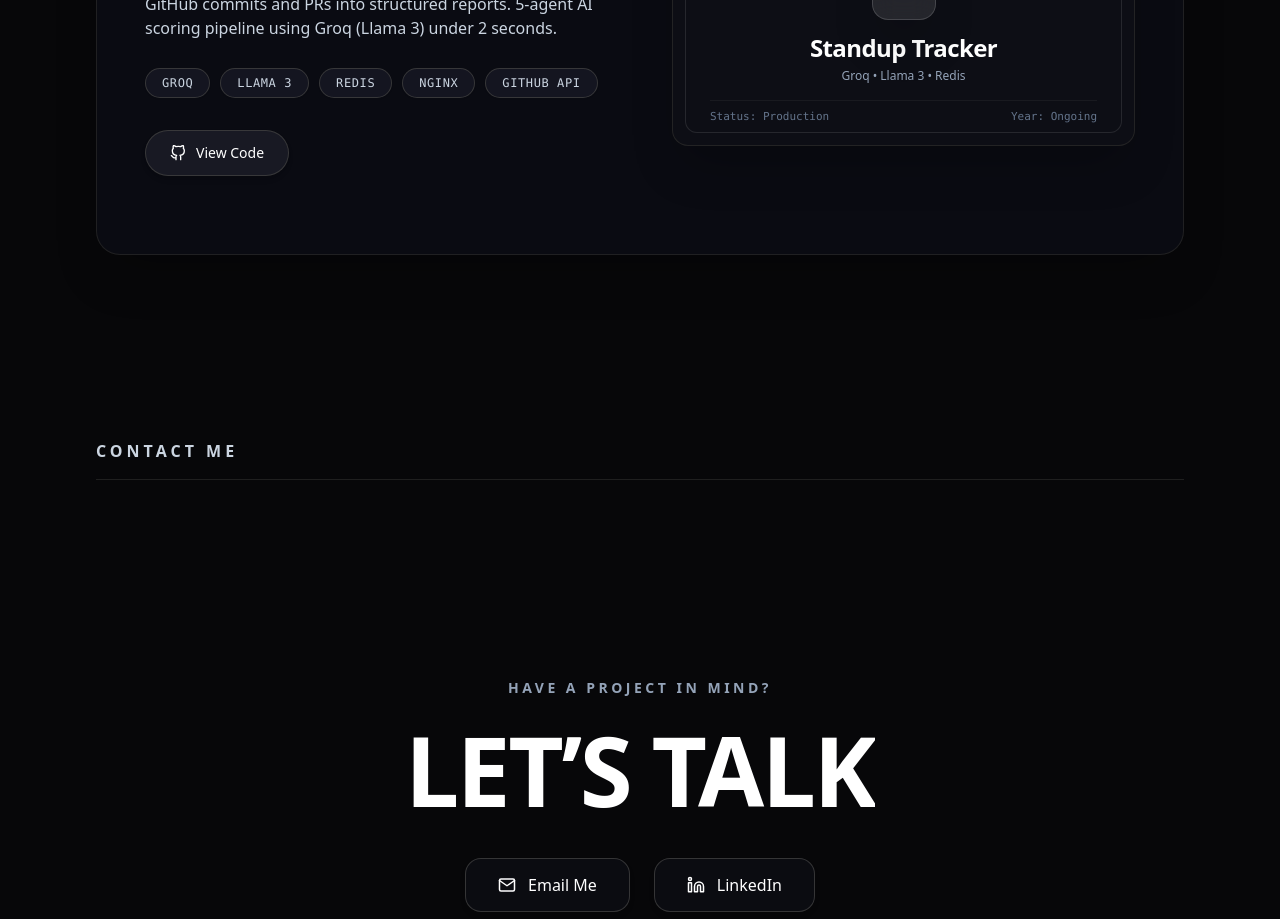
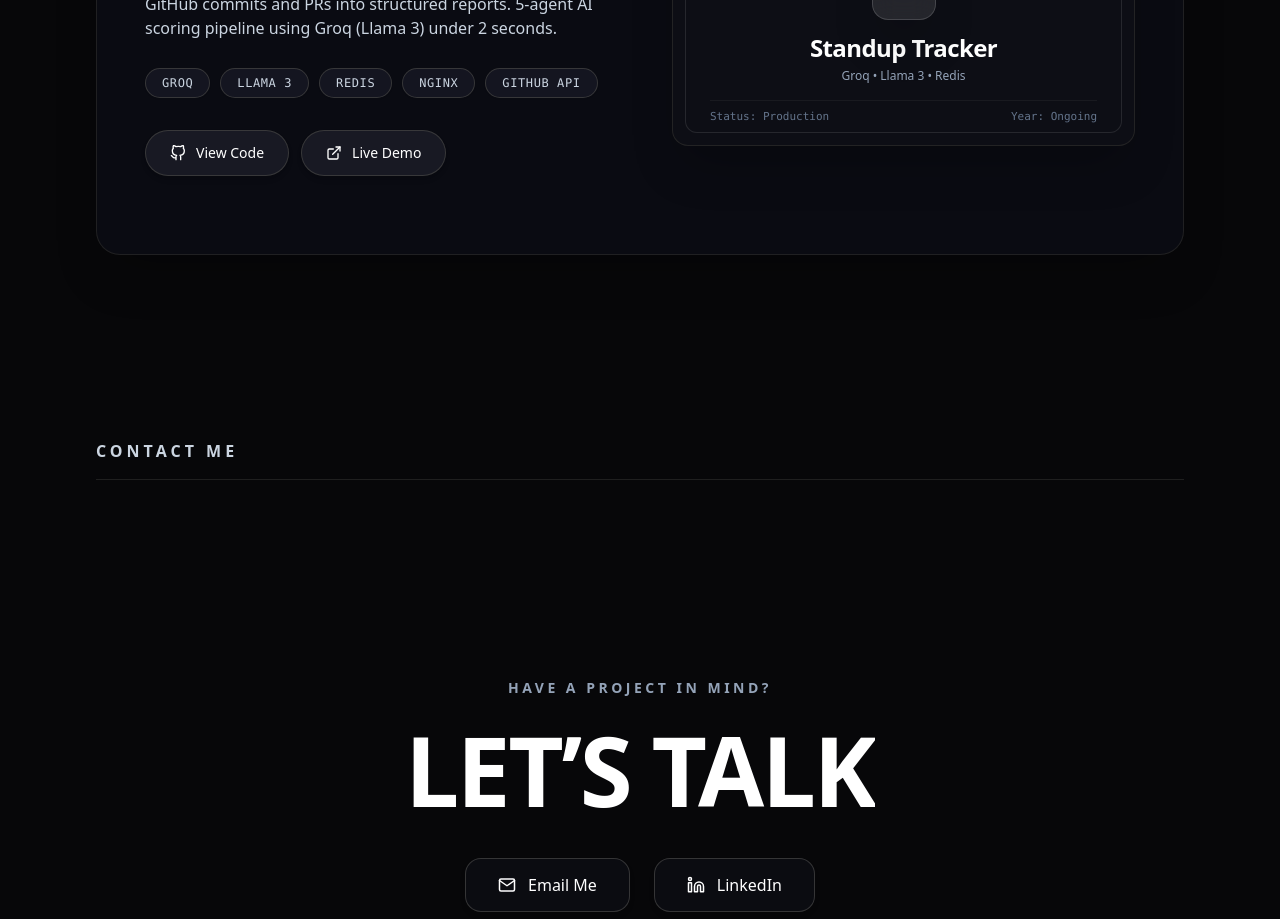
Before and after one commit to BitGladiator/Karan-Sharma-Portfolio, a Next.js app: page / in a window 1280 px wide. Shown: the part 3520-4439 px from the top of the page. Built offline with nearby package versions, Linux system fonts and the light colour scheme.

Commit message:
Added the live demo link for the project:

```diff
--- a/src/app/components/ProjectsSection.tsx
+++ b/src/app/components/ProjectsSection.tsx
@@ -2,7 +2,7 @@
 
 import React, { useState, useRef, useCallback, useEffect } from "react";
 import { motion, AnimatePresence } from "framer-motion";
-import { FiGithub } from "react-icons/fi";
+import { FiGithub, FiExternalLink } from "react-icons/fi";
 import projectsData from "../data/projects.json";
 
 export default function ProjectsSection() {
@@ -149,7 +149,7 @@ export default function ProjectsSection() {
                     ))}
                   </div>
 
-                  <div className="pt-2">
+                  <div className="pt-2 flex flex-wrap gap-3">
                     <a
                       href={currentProject.github}
                       target="_blank"
@@ -159,6 +159,17 @@ export default function ProjectsSection() {
                       <FiGithub className="text-base" />
                       <span>View Code</span>
                     </a>
+                    {(currentProject as { liveDemo?: string }).liveDemo && (
+                      <a
+                        href={(currentProject as { liveDemo?: string }).liveDemo}
+                        target="_blank"
+                        rel="noopener noreferrer"
+                        className="inline-flex items-center space-x-2.5 px-6 py-3 rounded-full bg-[#181923] border border-neutral-700/80 text-white hover:border-white text-xs sm:text-sm font-medium transition-all duration-300 shadow-md hover:shadow-white/5 active:scale-95 cursor-pointer"
+                      >
+                        <FiExternalLink className="text-base" />
+                        <span>Live Demo</span>
+                      </a>
+                    )}
                   </div>
                 </motion.div>
               </AnimatePresence>
--- a/src/app/data/projects.json
+++ b/src/app/data/projects.json
@@ -6,7 +6,8 @@
         "slug": "standup-tracker",
         "description": "Full-stack platform to automate daily standups by extracting GitHub commits and PRs into structured reports. 5-agent AI scoring pipeline using Groq (Llama 3) under 2 seconds.",
         "tech": ["Groq", "Llama 3", "Redis", "Nginx", "GitHub API"],
-        "github": "https://github.com/BitGladiator",
+        "github": "https://github.com/BitGladiator/standup-tracker",
+        "liveDemo": "https://standup-tracker-xi.vercel.app/",
         "year": "Ongoing",
         "isFeatured": true
       },
@@ -16,7 +17,7 @@
         "slug": "distributed-flash-sale",
         "description": "High-concurrency backend for 100k+ peak users with sub-200ms latency. Redis Lua atomic inventory, Kafka async pipeline, Saga pattern rollbacks, and virtual waiting rooms.",
         "tech": ["Kafka", "Redis Lua", "PostgreSQL", "Saga Pattern", "UUID Idempotency"],
-        "github": "https://github.com/BitGladiator",
+        "github": "https://github.com/BitGladiator/flash-sale-system",
         "year": "2026",
         "isFeatured": true
       },
@@ -26,7 +27,7 @@
         "slug": "vistagram",
         "description": "Microservices-based social media platform with modular auth, feeds, media, and notifications. Deployed with Docker and Kubernetes.",
         "tech": ["Microservices", "Docker", "Kubernetes", "Node.js"],
-        "github": "https://github.com/BitGladiator",
+        "github": "https://github.com/BitGladiator/Vistagram",
         "year": "2026",
         "isFeatured": true
       },
@@ -36,7 +37,7 @@
         "slug": "driftbox",
         "description": "5-service microservices cloud storage with NGINX gateway, SHA-256 chunk-based uploads via MinIO, versioned metadata in PostgreSQL, and real-time sync via RabbitMQ and WebSockets.",
         "tech": ["MinIO", "RabbitMQ", "WebSockets", "PostgreSQL", "NGINX"],
-        "github": "https://github.com/BitGladiator",
+        "github": "https://github.com/BitGladiator/Driftbox",
         "year": "2025",
         "isFeatured": true
       }
```
